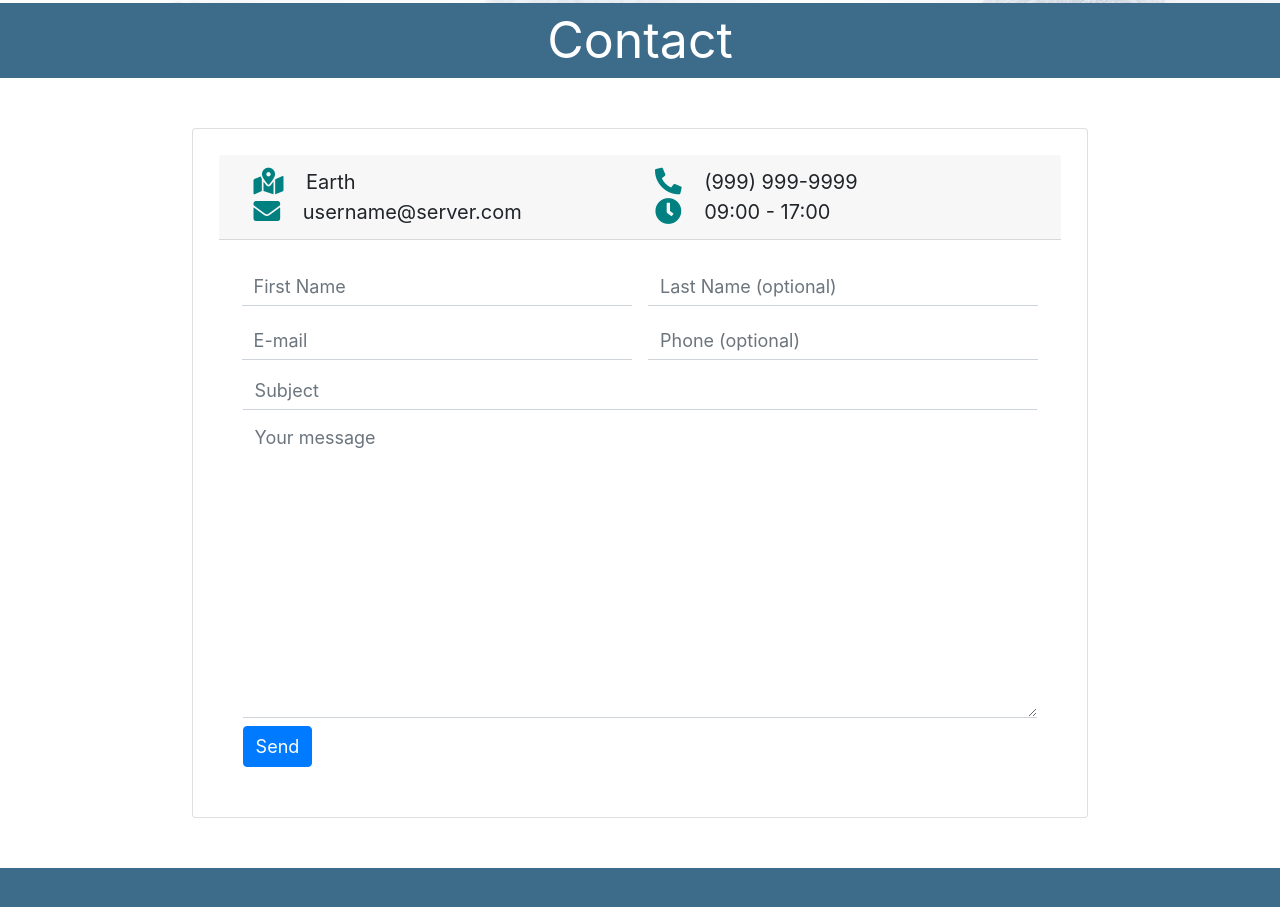
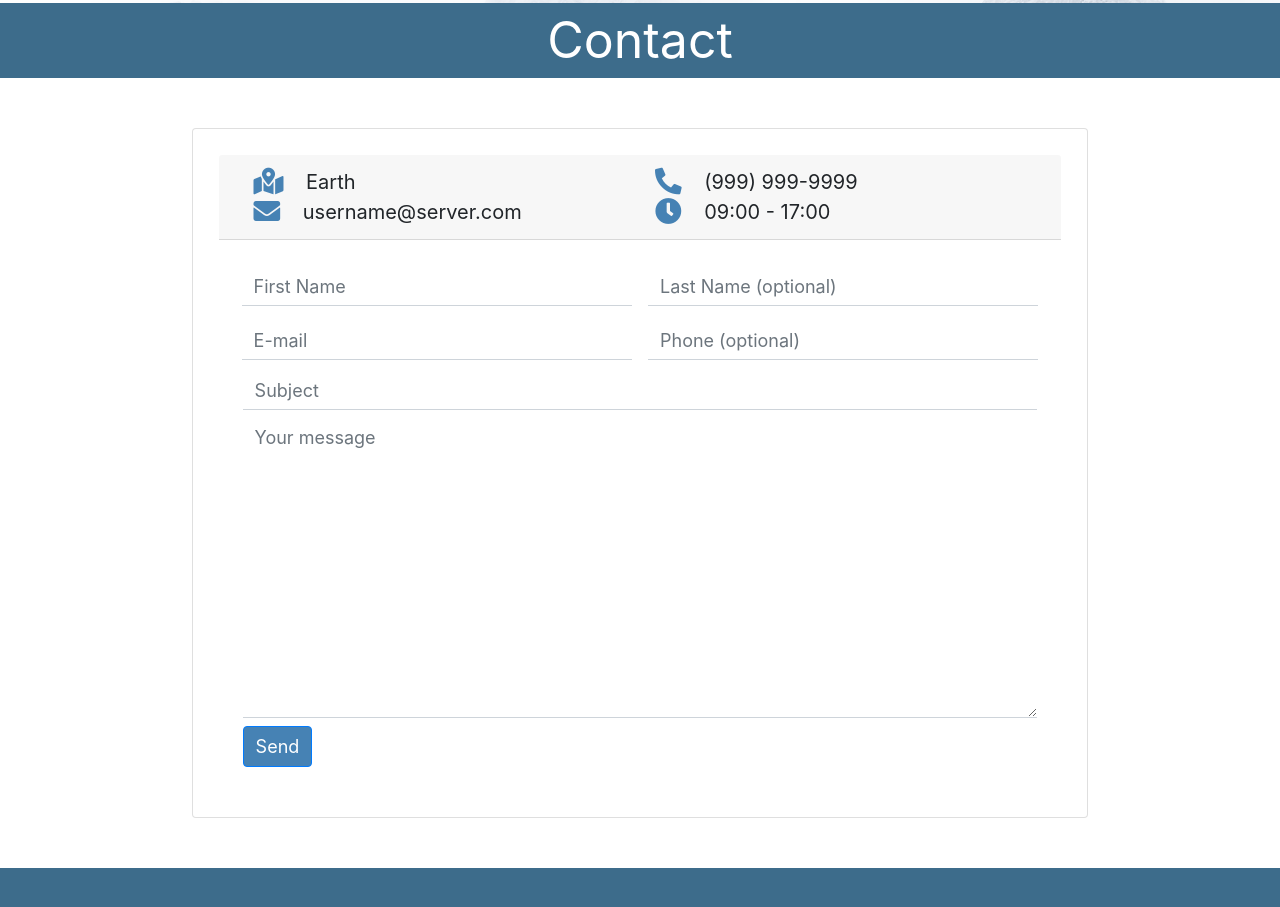
Before and after one commit to NElnour/basic-template.github.io, a plain HTML site: page index.html in a window 1280 px wide. Shown: the part 6888-7795 px from the top of the page. Drawn offline with nearby package versions, Linux system fonts and the light colour scheme; a script that the page names is missing.

Commit message:
Change icon and button colours

```diff
--- a/index.html
+++ b/index.html
@@ -357,22 +357,22 @@
           <div class="container">
           <div class="row">
               <div class="col-sm">
-          <i class="fa fa-map-marked-alt fa-lg" style="color: teal;"></i>&nbsp;
+          <i class="fa fa-map-marked-alt fa-lg" style="color: steelblue;"></i>&nbsp;
           &nbsp; Earth
               </div>
               <div class="col-sm">
-                  <i class="fa fa-phone-alt fa-lg" style="color: teal;"></i>&nbsp;
+                  <i class="fa fa-phone-alt fa-lg" style="color: steelblue;"></i>&nbsp;
                   &nbsp; (999) 999-9999
           </div>
         </div>
         <div class="row">
             <div class="col-sm">
-                <i class="fa fa-envelope fa-lg" style="color: teal;"></i>&nbsp; &nbsp;
+                <i class="fa fa-envelope fa-lg" style="color: steelblue;"></i>&nbsp; &nbsp;
                 username@server.com
             </div>
 
             <div class="col-sm">
-          <i class="fas fa-clock fa-lg" style="color: teal;"></i>&nbsp; &nbsp;
+          <i class="fas fa-clock fa-lg" style="color: steelblue;"></i>&nbsp; &nbsp;
           09:00 - 17:00
         </div>
           </div>
@@ -449,7 +449,7 @@
             <button
               type="submit"
               class="btn btn-primary"
-              style="font-size: 18px;"
+              style="font-size: 18px; background-color: steelblue;"
               onclick="organizeMessage()"
             >
               Send
```
